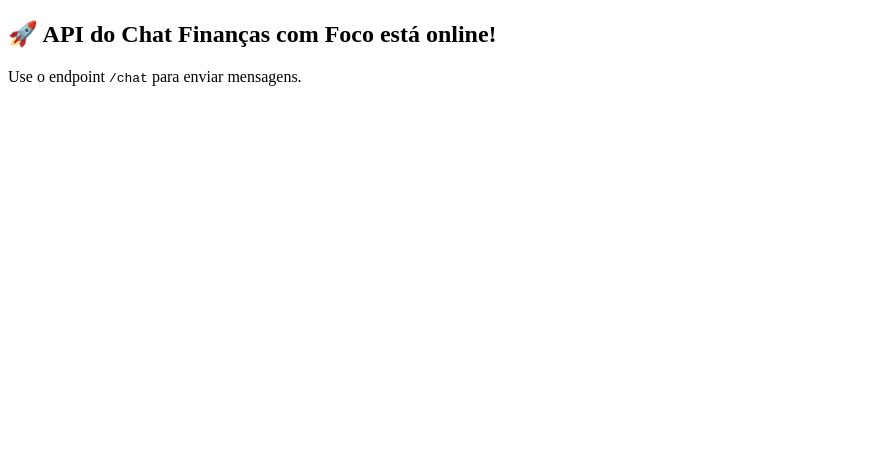
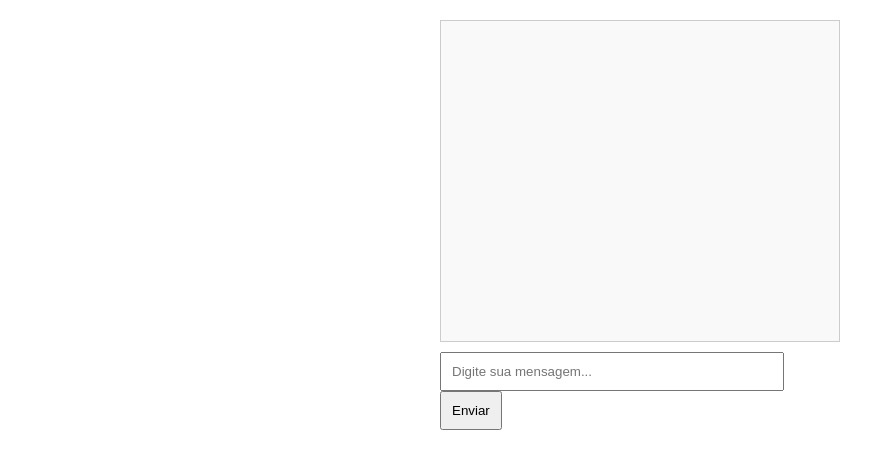
Before and after one commit to somosconsumidores/chat-financas-backend, a website: page public/index.html in a window 1280 px wide. Shown: the whole page, without its empty margins (0-894 px from the left). Drawn offline with Linux system fonts and the light colour scheme.

Commit message:
Update index.html

```diff
--- a/public/index.html
+++ b/public/index.html
@@ -2,10 +2,52 @@
 <html lang="pt-BR">
 <head>
   <meta charset="UTF-8">
-  <title>Finanças com Foco - API</title>
+  <title>Chat Finanças com Foco</title>
 </head>
 <body>
-  <h2>🚀 API do Chat Finanças com Foco está online!</h2>
-  <p>Use o endpoint <code>/chat</code> para enviar mensagens.</p>
+  <div id="chat-container" style="max-width: 400px; margin: 20px auto; font-family: sans-serif;">
+    <div id="chat-box" style="border: 1px solid #ccc; padding: 10px; height: 300px; overflow-y: auto; background: #f9f9f9;"></div>
+    <input id="user-input" type="text" placeholder="Digite sua mensagem..." style="width: 80%; padding: 10px; margin-top: 10px;" />
+    <button onclick="sendMessage()" style="padding: 10px;">Enviar</button>
+  </div>
+
+  <script>
+    const chatBox = document.getElementById("chat-box");
+    const userInput = document.getElementById("user-input");
+
+    let messages = [
+      {
+        role: "system",
+        content: "Você é um mentor financeiro amigável que ajuda pessoas a sair das dívidas e organizar sua vida financeira com empatia e clareza."
+      }
+    ];
+
+    async function sendMessage() {
+      const userMessage = userInput.value;
+      if (!userMessage.trim()) return;
+
+      chatBox.innerHTML += `<div><strong>Você:</strong> ${userMessage}</div>`;
+      messages.push({ role: "user", content: userMessage });
+      userInput.value = "";
+
+      try {
+        const response = await fetch("https://chat-financas-backend.onrender.com/chat", {
+          method: "POST",
+          headers: { "Content-Type": "application/json" },
+          body: JSON.stringify({ messages }),
+        });
+
+        const data = await response.json();
+        const reply = data.reply.content;
+
+        messages.push({ role: "assistant", content: reply });
+        chatBox.innerHTML += `<div><strong>Finanças com Foco:</strong> ${reply}</div>`;
+        chatBox.scrollTop = chatBox.scrollHeight;
+      } catch (error) {
+        console.error("Erro ao enviar mensagem:", error);
+        chatBox.innerHTML += `<div style="color:red;"><strong>Erro:</strong> Não foi possível responder agora.</div>`;
+      }
+    }
+  </script>
 </body>
 </html>
```
